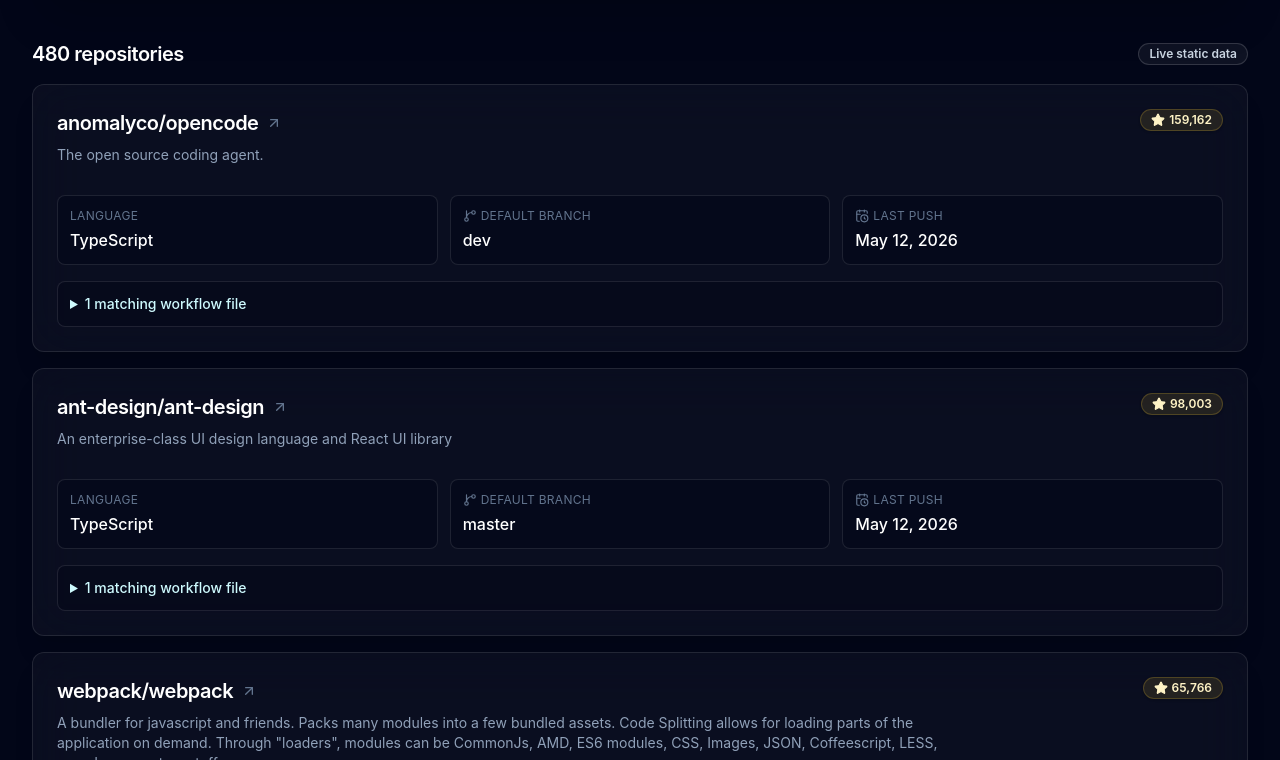
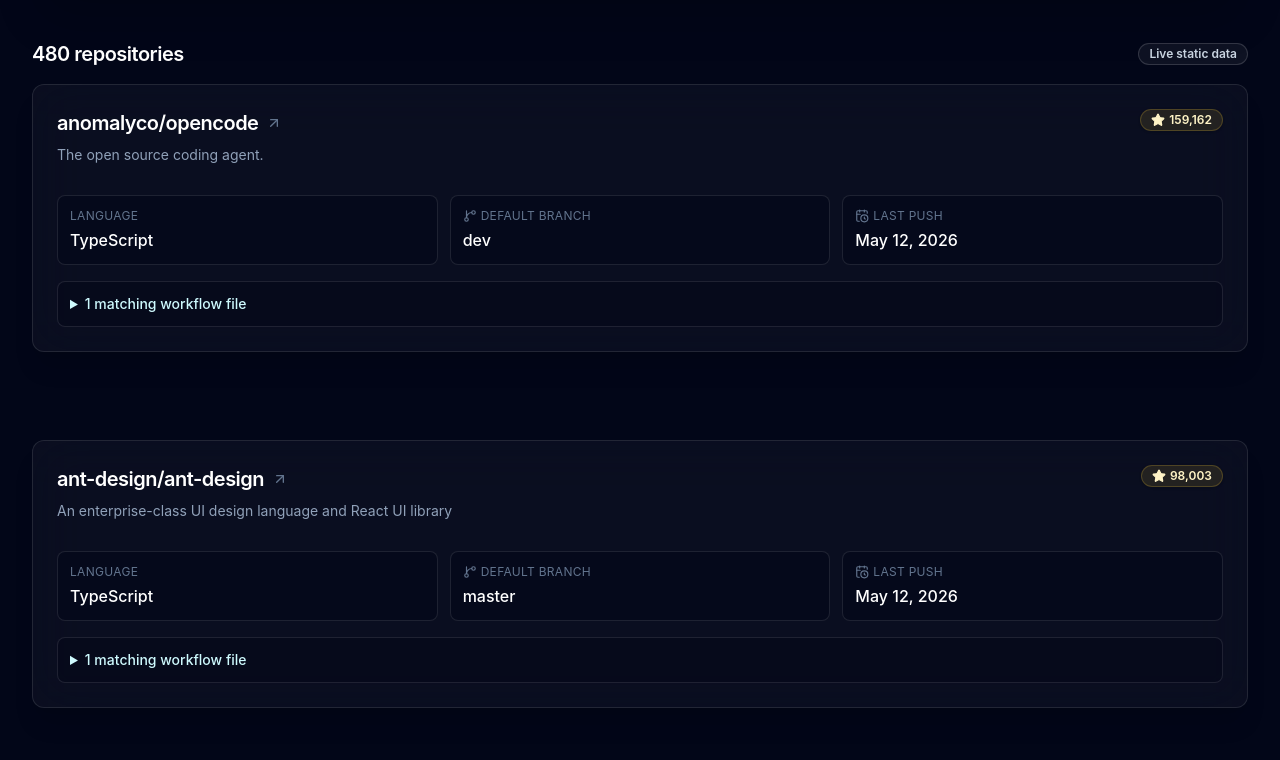
Before and after one commit to conao3/pages-github-pull-request-target, a React (Vite) app: page / in a window 1280 px wide. Shown: the part 840-1600 px from the top of the page. Built offline with nearby package versions, Linux system fonts and the light colour scheme.

Commit message:
perf: virtualize repository list

```diff
--- a/scripts/generate-data.mjs
+++ b/scripts/generate-data.mjs
@@ -19,6 +19,8 @@
 const scanMode = args.get('scan-mode') ?? process.env.SCAN_MODE ?? 'limited';
 const scanMinutes = Number(args.get('minutes') ?? process.env.SCAN_MINUTES ?? '10');
 const retryDelayMs = Number(process.env.RETRY_DELAY_MS ?? '65000');
+const retryAttempts = Number(process.env.RETRY_ATTEMPTS ?? '3');
+const searchDelayMs = Number(process.env.SEARCH_DELAY_MS ?? '0');
 const fetchTimeoutMs = Number(process.env.FETCH_TIMEOUT_MS ?? '30000');
 const detailBatchSize = Number(process.env.DETAIL_BATCH_SIZE ?? '100');
 const pageBurstSize = Number(process.env.PAGE_BURST_SIZE ?? '5');
@@ -80,7 +82,7 @@
   return status === 403 || status === 429 || status === 500 || status === 502 || status === 503 || status === 504;
 }
 
-async function githubJson(url, { retry = 3 } = {}) {
+async function githubJson(url, { retry = retryAttempts } = {}) {
   for (let attempt = 1; attempt <= retry; attempt += 1) {
     let response;
     try {
@@ -111,7 +113,7 @@
   throw new Error(`GitHub API failed: ${url}`);
 }
 
-async function githubGraphql(document, variables, { retry = 3 } = {}) {
+async function githubGraphql(document, variables, { retry = retryAttempts } = {}) {
   for (let attempt = 1; attempt <= retry; attempt += 1) {
     let response;
     try {
@@ -207,6 +209,7 @@
 
     console.log(`Fetched page ${page}: ${filesByRepo.size} repositories`);
     if ((data.items ?? []).length < perPage || page * pageSize >= maxResults) break;
+    if (searchDelayMs > 0) await sleep(searchDelayMs);
   }
 
   return { filesByRepo, repoNodes, totalCount, incompleteResults, searchRequestCount };
--- a/src/main.tsx
+++ b/src/main.tsx
@@ -1,4 +1,4 @@
-import { useEffect, useMemo, useState, type ReactNode } from 'react';
+import { useEffect, useMemo, useRef, useState, type ReactNode } from 'react';
 import { createRoot } from 'react-dom/client';
 import { AlertTriangle, ArrowUpRight, CalendarClock, Code2, FileCode2, GitBranch, GitFork, Search, ShieldAlert, Sparkles, Star } from 'lucide-react';
 import { Badge } from '@/components/ui/badge';
@@ -69,6 +69,113 @@
         </div>
       </CardContent>
     </Card>
+  );
+}
+
+
+type RepositoryCardProps = {
+  repo: RepoResult;
+};
+
+function RepositoryCard({ repo }: RepositoryCardProps) {
+  return (
+    <Card className="group min-w-0 overflow-hidden border-white/10 bg-white/[0.035] shadow-xl shadow-black/10 backdrop-blur-xl transition duration-200 hover:-translate-y-0.5 hover:border-cyan-300/30 hover:bg-white/[0.055]">
+      <CardHeader className="gap-4 p-5 sm:flex-row sm:items-start sm:justify-between sm:p-6">
+        <div className="min-w-0 space-y-2">
+          <div className="flex flex-wrap items-center gap-2">
+            <a className="break-all text-xl font-semibold tracking-tight text-white underline-offset-4 hover:underline" href={repo.url} target="_blank" rel="noreferrer">
+              {repo.fullName}
+            </a>
+            <ArrowUpRight className="h-4 w-4 text-slate-500 transition group-hover:text-cyan-200" />
+          </div>
+          <CardDescription className="max-w-4xl text-slate-400">{repo.description || 'No description provided.'}</CardDescription>
+        </div>
+        <Badge className="w-fit border-amber-300/20 bg-amber-300/10 text-amber-100 hover:bg-amber-300/10">
+          <Star className="mr-1 h-3.5 w-3.5 fill-current" /> {repo.stars.toLocaleString()}
+        </Badge>
+      </CardHeader>
+      <CardContent className="space-y-4 p-5 pt-0 sm:p-6 sm:pt-0">
+        <div className="grid min-w-0 grid-cols-[minmax(0,1fr)] gap-3 sm:grid-cols-3">
+          <div className="min-w-0 rounded-lg border border-white/10 bg-slate-950/50 p-3">
+            <div className="text-xs uppercase tracking-wide text-slate-500">Language</div>
+            <div className="mt-1 font-medium text-white">{repo.language || 'Unknown'}</div>
+          </div>
+          <div className="min-w-0 rounded-lg border border-white/10 bg-slate-950/50 p-3">
+            <div className="flex min-w-0 items-center gap-1 text-xs uppercase tracking-wide text-slate-500"><GitBranch className="h-3.5 w-3.5 shrink-0" /> Default branch</div>
+            <div className="mt-1 break-words font-medium text-white">{repo.defaultBranch}</div>
+          </div>
+          <div className="min-w-0 rounded-lg border border-white/10 bg-slate-950/50 p-3">
+            <div className="flex min-w-0 items-center gap-1 text-xs uppercase tracking-wide text-slate-500"><CalendarClock className="h-3.5 w-3.5 shrink-0" /> Last push</div>
+            <div className="mt-1 font-medium text-white">{formatDate(repo.pushedAt)}</div>
+          </div>
+        </div>
+        <details className="rounded-lg border border-white/10 bg-slate-950/40 p-3 text-sm text-slate-300">
+          <summary className="cursor-pointer font-medium text-cyan-100">{repo.files.length} matching workflow file{repo.files.length === 1 ? '' : 's'}</summary>
+          <ul className="mt-3 grid gap-2">
+            {repo.files.map((file) => (
+              <li key={file.url}>
+                <a className="inline-flex items-center gap-2 break-all text-slate-300 underline-offset-4 hover:text-cyan-100 hover:underline" href={file.url} target="_blank" rel="noreferrer">
+                  <FileCode2 className="h-4 w-4 shrink-0 text-slate-500" /> {file.path}
+                </a>
+              </li>
+            ))}
+          </ul>
+        </details>
+      </CardContent>
+    </Card>
+  );
+}
+
+type VirtualRepositoryListProps = {
+  repositories: RepoResult[];
+};
+
+const VIRTUAL_OVERSCAN = 6;
+const DESKTOP_ROW_HEIGHT = 356;
+const MOBILE_ROW_HEIGHT = 456;
+
+function VirtualRepositoryList({ repositories }: VirtualRepositoryListProps) {
+  const containerRef = useRef<HTMLDivElement | null>(null);
+  const [viewport, setViewport] = useState({ height: 900, width: 1280, scrollY: 0 });
+
+  useEffect(() => {
+    let frame = 0;
+    const updateViewport = () => {
+      cancelAnimationFrame(frame);
+      frame = requestAnimationFrame(() => {
+        setViewport({ height: window.innerHeight, width: window.innerWidth, scrollY: window.scrollY });
+      });
+    };
+
+    updateViewport();
+    window.addEventListener('scroll', updateViewport, { passive: true });
+    window.addEventListener('resize', updateViewport);
+    return () => {
+      cancelAnimationFrame(frame);
+      window.removeEventListener('scroll', updateViewport);
+      window.removeEventListener('resize', updateViewport);
+    };
+  }, []);
+
+  const rowHeight = viewport.width < 640 ? MOBILE_ROW_HEIGHT : DESKTOP_ROW_HEIGHT;
+  const containerTop = containerRef.current ? containerRef.current.getBoundingClientRect().top + viewport.scrollY : 0;
+  const rawStartIndex = Math.floor((viewport.scrollY - containerTop) / rowHeight) - VIRTUAL_OVERSCAN;
+  const startIndex = Math.max(0, Math.min(repositories.length, rawStartIndex));
+  const visibleCount = Math.ceil(viewport.height / rowHeight) + VIRTUAL_OVERSCAN * 2;
+  const endIndex = Math.min(repositories.length, startIndex + visibleCount);
+  const visibleRepositories = repositories.slice(startIndex, endIndex);
+  const totalHeight = repositories.length * rowHeight;
+
+  return (
+    <div ref={containerRef} className="relative min-w-0" style={{ height: totalHeight }}>
+      <div className="absolute inset-x-0 top-0 grid gap-4" style={{ transform: `translateY(${startIndex * rowHeight}px)` }}>
+        {visibleRepositories.map((repo) => (
+          <div key={repo.fullName} style={{ minHeight: rowHeight - 16 }}>
+            <RepositoryCard repo={repo} />
+          </div>
+        ))}
+      </div>
+    </div>
   );
 }
 
@@ -237,52 +344,7 @@
             <Badge variant="outline" className="border-white/15 bg-white/5 text-slate-300">Live static data</Badge>
           </div>
 
-          {visibleRepos.map((repo) => (
-            <Card key={repo.fullName} className="group min-w-0 overflow-hidden border-white/10 bg-white/[0.035] shadow-xl shadow-black/10 backdrop-blur-xl transition duration-200 hover:-translate-y-0.5 hover:border-cyan-300/30 hover:bg-white/[0.055]">
-              <CardHeader className="gap-4 p-5 sm:flex-row sm:items-start sm:justify-between sm:p-6">
-                <div className="min-w-0 space-y-2">
-                  <div className="flex flex-wrap items-center gap-2">
-                    <a className="break-all text-xl font-semibold tracking-tight text-white underline-offset-4 hover:underline" href={repo.url} target="_blank" rel="noreferrer">
-                      {repo.fullName}
-                    </a>
-                    <ArrowUpRight className="h-4 w-4 text-slate-500 transition group-hover:text-cyan-200" />
-                  </div>
-                  <CardDescription className="max-w-4xl text-slate-400">{repo.description || 'No description provided.'}</CardDescription>
-                </div>
-                <Badge className="w-fit border-amber-300/20 bg-amber-300/10 text-amber-100 hover:bg-amber-300/10">
-                  <Star className="mr-1 h-3.5 w-3.5 fill-current" /> {repo.stars.toLocaleString()}
-                </Badge>
-              </CardHeader>
-              <CardContent className="space-y-4 p-5 pt-0 sm:p-6 sm:pt-0">
-                <div className="grid min-w-0 grid-cols-[minmax(0,1fr)] gap-3 sm:grid-cols-3">
-                  <div className="min-w-0 rounded-lg border border-white/10 bg-slate-950/50 p-3">
-                    <div className="text-xs uppercase tracking-wide text-slate-500">Language</div>
-                    <div className="mt-1 font-medium text-white">{repo.language || 'Unknown'}</div>
-                  </div>
-                  <div className="min-w-0 rounded-lg border border-white/10 bg-slate-950/50 p-3">
-                    <div className="flex min-w-0 items-center gap-1 text-xs uppercase tracking-wide text-slate-500"><GitBranch className="h-3.5 w-3.5 shrink-0" /> Default branch</div>
-                    <div className="mt-1 break-words font-medium text-white">{repo.defaultBranch}</div>
-                  </div>
-                  <div className="min-w-0 rounded-lg border border-white/10 bg-slate-950/50 p-3">
-                    <div className="flex min-w-0 items-center gap-1 text-xs uppercase tracking-wide text-slate-500"><CalendarClock className="h-3.5 w-3.5 shrink-0" /> Last push</div>
-                    <div className="mt-1 font-medium text-white">{formatDate(repo.pushedAt)}</div>
-                  </div>
-                </div>
-                <details className="rounded-lg border border-white/10 bg-slate-950/40 p-3 text-sm text-slate-300">
-                  <summary className="cursor-pointer font-medium text-cyan-100">{repo.files.length} matching workflow file{repo.files.length === 1 ? '' : 's'}</summary>
-                  <ul className="mt-3 grid gap-2">
-                    {repo.files.map((file) => (
-                      <li key={file.url}>
-                        <a className="inline-flex items-center gap-2 break-all text-slate-300 underline-offset-4 hover:text-cyan-100 hover:underline" href={file.url} target="_blank" rel="noreferrer">
-                          <FileCode2 className="h-4 w-4 shrink-0 text-slate-500" /> {file.path}
-                        </a>
-                      </li>
-                    ))}
-                  </ul>
-                </details>
-              </CardContent>
-            </Card>
-          ))}
+          <VirtualRepositoryList repositories={visibleRepos} />
         </section>
       </section>
     </main>
```
Also changed, not shown: 1 other file (tests, documents, lock files or other folders).
